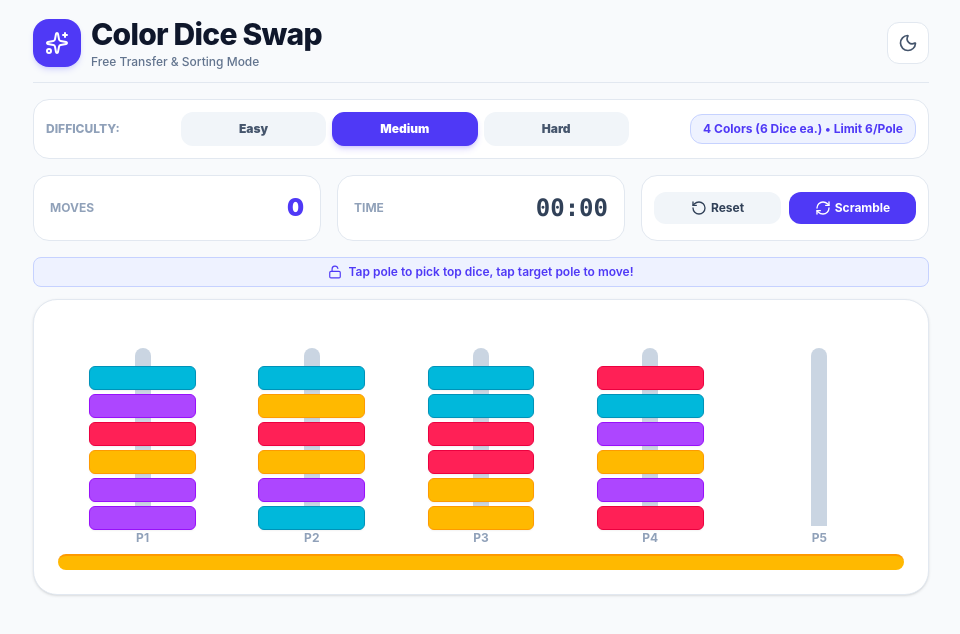
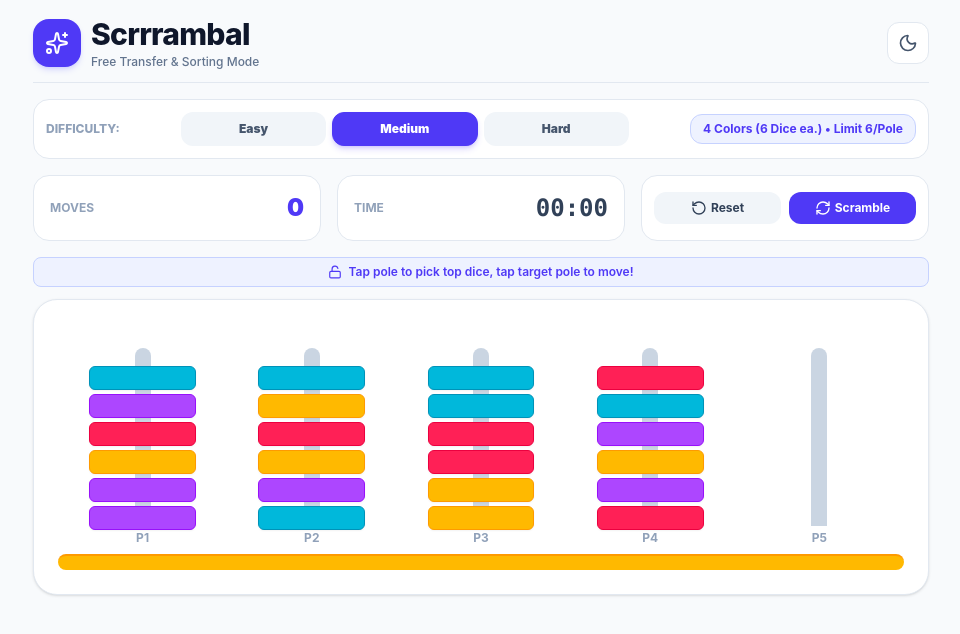
Before and after one commit to himnxhu/Scrrrambal, a React (Vite) app: page / in a window 1280 px wide. Shown: the top 634 px of the page, without its empty margins (159-1119 px from the left). Built offline with nearby package versions, Linux system fonts and the light colour scheme.

Commit message:
Update game title to Scrrrambal and add custom tab logo favicon

```diff
--- a/index.html
+++ b/index.html
@@ -2,12 +2,12 @@
 <html lang="en">
   <head>
     <meta charset="UTF-8" />
-    <link rel="icon" type="image/svg+xml" href="/favicon.svg" />
+    <link rel="icon" type="image/png" href="/scrrrambal_logo.png" />
     <meta name="viewport" content="width=device-width, initial-scale=1.0, maximum-scale=1.0, user-scalable=no, viewport-fit=cover" />
     <meta name="theme-color" content="#0f172a" />
     <meta name="apple-mobile-web-app-capable" content="yes" />
     <meta name="apple-mobile-web-app-status-bar-style" content="black-translucent" />
-    <title>Color Dice Swap Puzzle</title>
+    <title>Scrrrambal</title>
   </head>
   <body>
     <div id="root"></div>
--- a/src/App.jsx
+++ b/src/App.jsx
@@ -187,7 +187,7 @@
             </div>
             <div>
               <h1 className="text-xl sm:text-3xl font-extrabold tracking-tight text-slate-900 dark:text-white leading-tight">
-                Color Dice Swap
+                Scrrrambal
               </h1>
               <p className="text-[11px] sm:text-xs text-slate-500 dark:text-slate-400 font-medium">
                 Free Transfer & Sorting Mode
```
Also changed, not shown: public/scrrrambal_logo.png (added).
